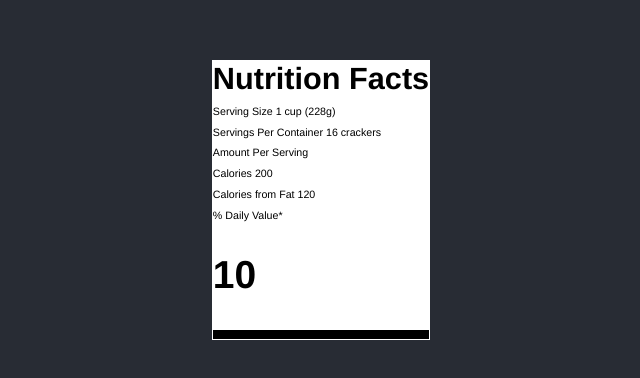
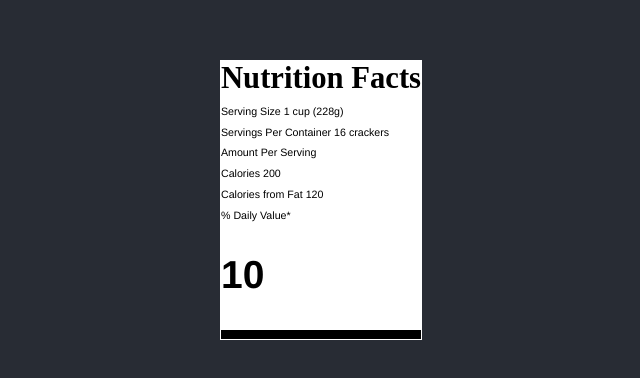
Before and after one commit to davidgamero/react-nutrition-label, a React (Create React App) app: page / in a window 1280 px wide. Shown: the part 200-578 px from the top of the page, without its empty margins (319-959 px from the left). Built offline with nearby package versions, Linux system fonts and the light colour scheme.

Commit message:
franklin

```diff
--- a/src/components/NutritionLabel/index.tsx
+++ b/src/components/NutritionLabel/index.tsx
@@ -19,6 +19,7 @@ const LabelContainer = styled.div<LabelContainerProps>`
 const Title = styled.h1`
   font-size: 23pt;
   margin: 0;
+  font-family: 'Franklin Gothic';
 `
 
 const ServingInfo = styled.h2`
```
